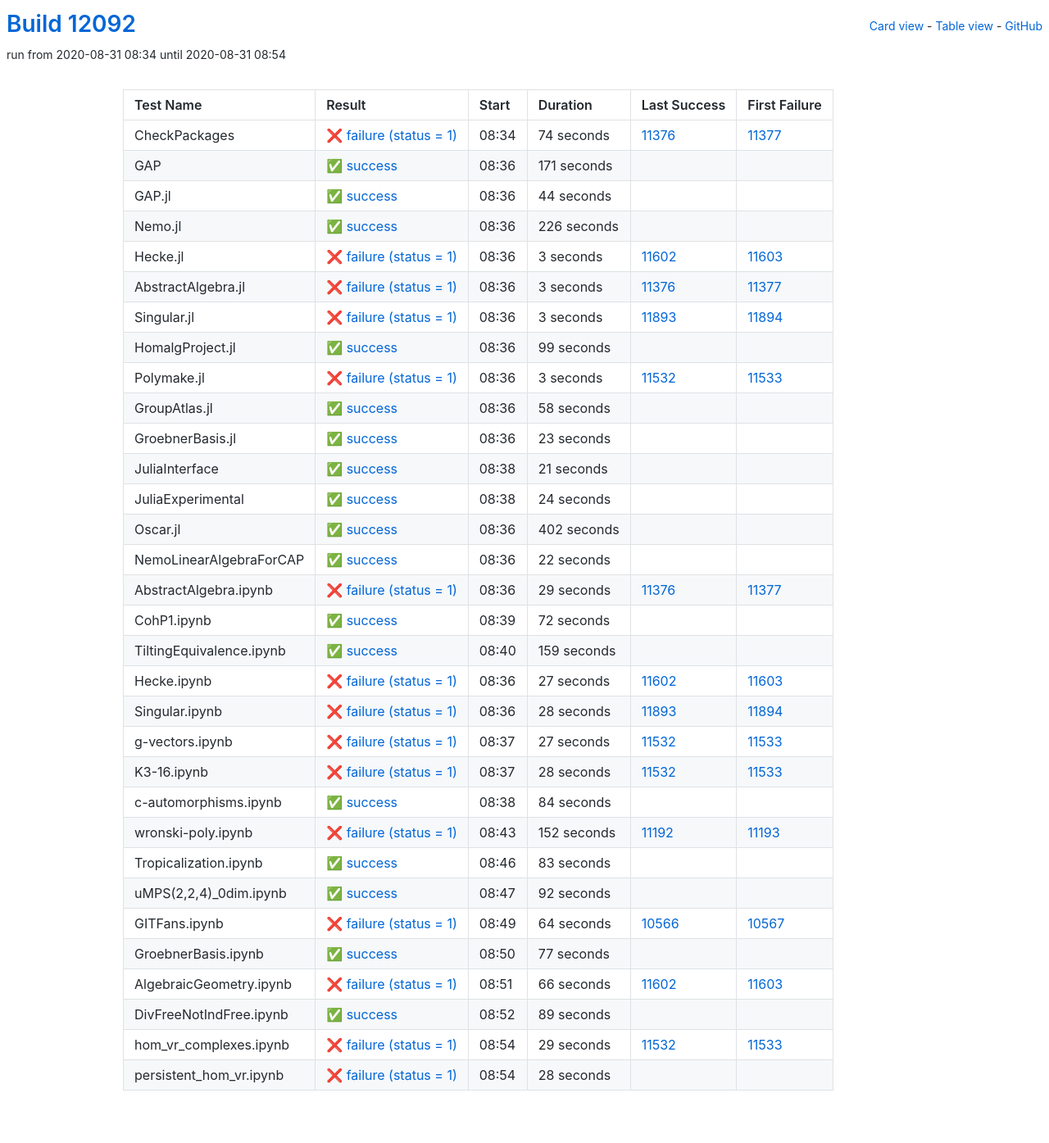
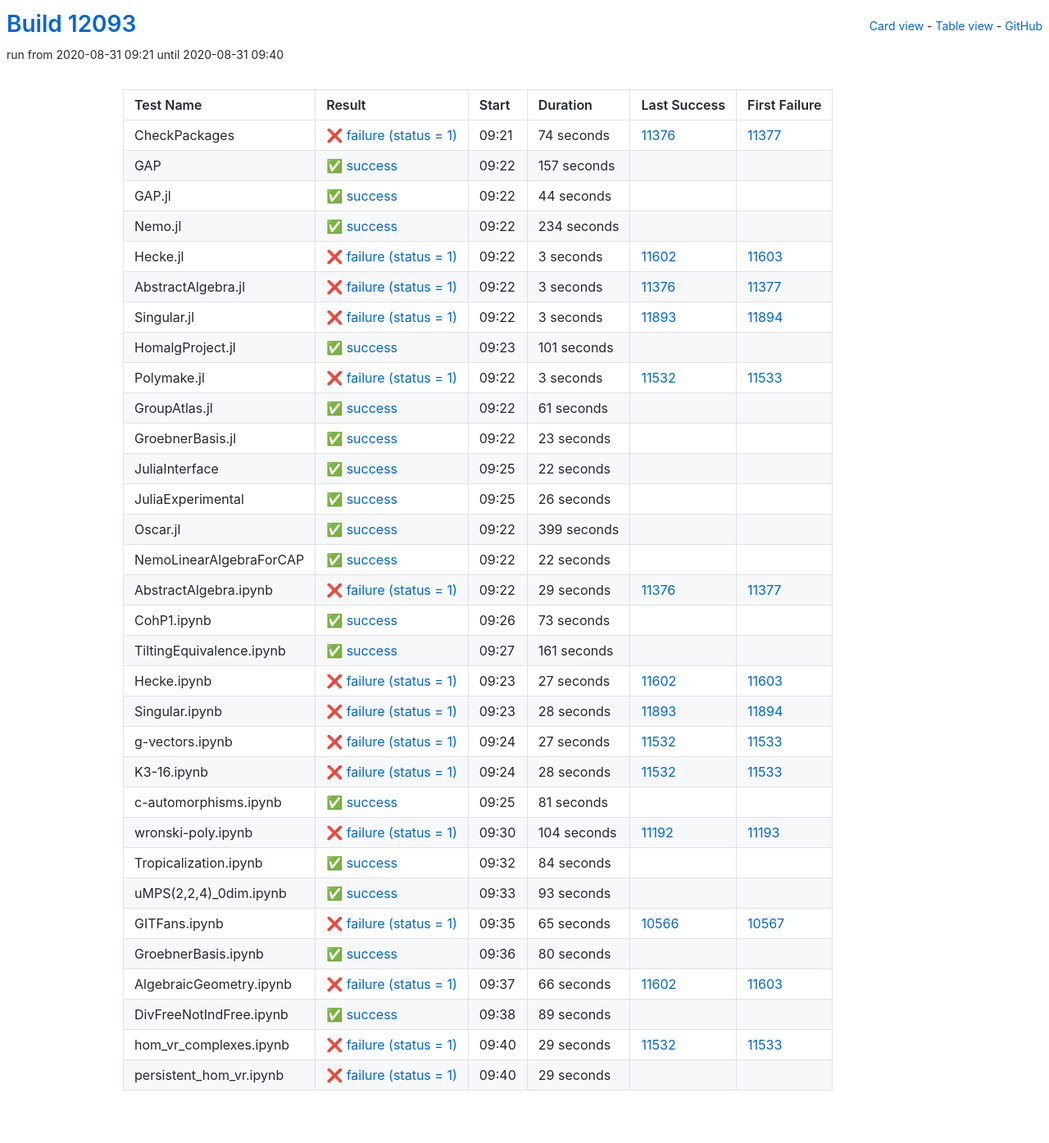
Before and after one commit to oscar-system/oscar-ci-status, a Jekyll site: the page built from table.html, in a window 1280 px wide. Shown: the whole page at 82% size. Built offline with Jekyll 4.4.1, drawn with Linux system fonts in a browser that asks for light colours.

Commit message:
Build #12093

```diff
--- a/_data/ci.yml
+++ b/_data/ci.yml
@@ -1,6 +1,6 @@
 ---
-build: 12092
-build_url: https://oscarci.mathematik.uni-kl.de/job/oscar/12092/
+build: 12093
+build_url: https://oscarci.mathematik.uni-kl.de/job/oscar/12093/
 job: oscar
 organization: oscar-system
 repo: oscar-ci-status
@@ -8,8 +8,8 @@
 tests:
 - name: CheckPackages
   id: checkpackages
-  log: https://oscarci.mathematik.uni-kl.de/job/oscar/12092/artifact/logs/build-12092/CheckPackages.log
-  start: 2020-08-31 08:34
+  log: https://oscarci.mathematik.uni-kl.de/job/oscar/12093/artifact/logs/build-12093/CheckPackages.log
+  start: 2020-08-31 09:21
   success: false
   exitcode: 1
   status: failure
@@ -20,20 +20,20 @@
   first_failure_url: https://oscarci.mathematik.uni-kl.de/job/oscar/11377/
 - name: GAP
   id: gap
-  log: https://oscarci.mathematik.uni-kl.de/job/oscar/12092/artifact/logs/build-12092/GAP.log
-  start: 2020-08-31 08:36
+  log: https://oscarci.mathematik.uni-kl.de/job/oscar/12093/artifact/logs/build-12093/GAP.log
+  start: 2020-08-31 09:22
   success: true
   exitcode: 0
   status: success
-  duration: 171
+  duration: 157
   last_success: false
   last_success_url:
   first_failure: false
   first_failure_url:
 - name: GAP.jl
   id: gap-jl
-  log: https://oscarci.mathematik.uni-kl.de/job/oscar/12092/artifact/logs/build-12092/GAP.jl.log
-  start: 2020-08-31 08:36
+  log: https://oscarci.mathematik.uni-kl.de/job/oscar/12093/artifact/logs/build-12093/GAP.jl.log
+  start: 2020-08-31 09:22
   success: true
   exitcode: 0
   status: success
@@ -44,20 +44,20 @@
   first_failure_url:
 - name: Nemo.jl
   id: nemo-jl
-  log: https://oscarci.mathematik.uni-kl.de/job/oscar/12092/artifact/logs/build-12092/Nemo.jl.log
-  start: 2020-08-31 08:36
+  log: https://oscarci.mathematik.uni-kl.de/job/oscar/12093/artifact/logs/build-12093/Nemo.jl.log
+  start: 2020-08-31 09:22
   success: true
   exitcode: 0
   status: success
-  duration: 226
+  duration: 234
   last_success: false
   last_success_url:
   first_failure: false
   first_failure_url:
 - name: Hecke.jl
   id: hecke-jl
-  log: https://oscarci.mathematik.uni-kl.de/job/oscar/12092/artifact/logs/build-12092/Hecke.jl.log
-  start: 2020-08-31 08:36
+  log: https://oscarci.mathematik.uni-kl.de/job/oscar/12093/artifact/logs/build-12093/Hecke.jl.log
+  start: 2020-08-31 09:22
   success: false
   exitcode: 1
   status: failure
@@ -68,8 +68,8 @@
   first_failure_url: https://oscarci.mathematik.uni-kl.de/job/oscar/11603/
 - name: AbstractAlgebra.jl
   id: abstractalgebra-jl
-  log: https://oscarci.mathematik.uni-kl.de/job/oscar/12092/artifact/logs/build-12092/AbstractAlgebra.jl.log
-  start: 2020-08-31 08:36
+  log: https://oscarci.mathematik.uni-kl.de/job/oscar/12093/artifact/logs/build-12093/AbstractAlgebra.jl.log
+  start: 2020-08-31 09:22
   success: false
   exitcode: 1
   status: failure
@@ -80,8 +80,8 @@
   first_failure_url: https://oscarci.mathematik.uni-kl.de/job/oscar/11377/
 - name: Singular.jl
   id: singular-jl
-  log: https://oscarci.mathematik.uni-kl.de/job/oscar/12092/artifact/logs/build-12092/Singular.jl.log
-  start: 2020-08-31 08:36
+  log: https://oscarci.mathematik.uni-kl.de/job/oscar/12093/artifact/logs/build-12093/Singular.jl.log
+  start: 2020-08-31 09:22
   success: false
   exitcode: 1
   status: failure
@@ -92,20 +92,20 @@
   first_failure_url: https://oscarci.mathematik.uni-kl.de/job/oscar/11894/
 - name: HomalgProject.jl
   id: homalgproject-jl
-  log: https://oscarci.mathematik.uni-kl.de/job/oscar/12092/artifact/logs/build-12092/HomalgProject.jl.log
-  start: 2020-08-31 08:36
+  log: https://oscarci.mathematik.uni-kl.de/job/oscar/12093/artifact/logs/build-12093/HomalgProject.jl.log
+  start: 2020-08-31 09:23
   success: true
   exitcode: 0
   status: success
-  duration: 99
+  duration: 101
   last_success: false
   last_success_url:
   first_failure: false
   first_failure_url:
 - name: Polymake.jl
   id: polymake-jl
-  log: https://oscarci.mathematik.uni-kl.de/job/oscar/12092/artifact/logs/build-12092/Polymake.jl.log
-  start: 2020-08-31 08:36
+  log: https://oscarci.mathematik.uni-kl.de/job/oscar/12093/artifact/logs/build-12093/Polymake.jl.log
+  start: 2020-08-31 09:22
   success: false
   exitcode: 1
   status: failure
@@ -116,20 +116,20 @@
   first_failure_url: https://oscarci.mathematik.uni-kl.de/job/oscar/11533/
 - name: GroupAtlas.jl
   id: groupatlas-jl
-  log: https://oscarci.mathematik.uni-kl.de/job/oscar/12092/artifact/logs/build-12092/GroupAtlas.jl.log
-  start: 2020-08-31 08:36
+  log: https://oscarci.mathematik.uni-kl.de/job/oscar/12093/artifact/logs/build-12093/GroupAtlas.jl.log
+  start: 2020-08-31 09:22
   success: true
   exitcode: 0
   status: success
-  duration: 58
+  duration: 61
   last_success: false
   last_success_url:
   first_failure: false
   first_failure_url:
 - name: GroebnerBasis.jl
   id: groebnerbasis-jl
-  log: https://oscarci.mathematik.uni-kl.de/job/oscar/12092/artifact/logs/build-12092/GroebnerBasis.jl.log
-  start: 2020-08-31 08:36
+  log: https://oscarci.mathematik.uni-kl.de/job/oscar/12093/artifact/logs/build-12093/GroebnerBasis.jl.log
+  start: 2020-08-31 09:22
   success: true
   exitcode: 0
   status: success
@@ -140,44 +140,44 @@
   first_failure_url:
 - name: JuliaInterface
   id: juliainterface
-  log: https://oscarci.mathematik.uni-kl.de/job/oscar/12092/artifact/logs/build-12092/JuliaInterface.log
-  start: 2020-08-31 08:38
+  log: https://oscarci.mathematik.uni-kl.de/job/oscar/12093/artifact/logs/build-12093/JuliaInterface.log
+  start: 2020-08-31 09:25
   success: true
   exitcode: 0
   status: success
-  duration: 21
+  duration: 22
   last_success: false
   last_success_url:
   first_failure: false
   first_failure_url:
 - name: JuliaExperimental
   id: juliaexperimental
-  log: https://oscarci.mathematik.uni-kl.de/job/oscar/12092/artifact/logs/build-12092/JuliaExperimental.log
-  start: 2020-08-31 08:38
+  log: https://oscarci.mathematik.uni-kl.de/job/oscar/12093/artifact/logs/build-12093/JuliaExperimental.log
+  start: 2020-08-31 09:25
   success: true
   exitcode: 0
   status: success
-  duration: 24
+  duration: 26
   last_success: false
   last_success_url:
   first_failure: false
   first_failure_url:
 - name: Oscar.jl
   id: oscar-jl
-  log: https://oscarci.mathematik.uni-kl.de/job/oscar/12092/artifact/logs/build-12092/Oscar.jl.log
-  start: 2020-08-31 08:36
+  log: https://oscarci.mathematik.uni-kl.de/job/oscar/12093/artifact/logs/build-12093/Oscar.jl.log
+  start: 2020-08-31 09:22
   success: true
   exitcode: 0
   status: success
-  duration: 402
+  duration: 399
   last_success: false
   last_success_url:
   first_failure: false
   first_failure_url:
 - name: NemoLinearAlgebraForCAP
   id: nemolinearalgebraforcap
-  log: https://oscarci.mathematik.uni-kl.de/job/oscar/12092/artifact/logs/build-12092/NemoLinearAlgebraForCAP.log
-  start: 2020-08-31 08:36
+  log: https://oscarci.mathematik.uni-kl.de/job/oscar/12093/artifact/logs/build-12093/NemoLinearAlgebraForCAP.log
+  start: 2020-08-31 09:22
   success: true
   exitcode: 0
   status: success
@@ -188,8 +188,8 @@
   first_failure_url:
 - name: AbstractAlgebra.ipynb
   id: abstractalgebra-ipynb
-  log: https://oscarci.mathematik.uni-kl.de/job/oscar/12092/artifact/logs/build-12092/AbstractAlgebra.ipynb.log
-  start: 2020-08-31 08:36
+  log: https://oscarci.mathematik.uni-kl.de/job/oscar/12093/artifact/logs/build-12093/AbstractAlgebra.ipynb.log
+  start: 2020-08-31 09:22
   success: false
   exitcode: 1
   status: failure
@@ -200,32 +200,32 @@
   first_failure_url: https://oscarci.mathematik.uni-kl.de/job/oscar/11377/
 - name: CohP1.ipynb
   id: cohp1-ipynb
-  log: https://oscarci.mathematik.uni-kl.de/job/oscar/12092/artifact/logs/build-12092/CohP1.ipynb.log
-  start: 2020-08-31 08:39
+  log: https://oscarci.mathematik.uni-kl.de/job/oscar/12093/artifact/logs/build-12093/CohP1.ipynb.log
+  start: 2020-08-31 09:26
   success: true
   exitcode: 0
   status: success
-  duration: 72
+  duration: 73
   last_success: false
   last_success_url:
   first_failure: false
   first_failure_url:
 - name: TiltingEquivalence.ipynb
   id: tiltingequivalence-ipynb
-  log: https://oscarci.mathematik.uni-kl.de/job/oscar/12092/artifact/logs/build-12092/TiltingEquivalence.ipynb.log
-  start: 2020-08-31 08:40
+  log: https://oscarci.mathematik.uni-kl.de/job/oscar/12093/artifact/logs/build-12093/TiltingEquivalence.ipynb.log
+  start: 2020-08-31 09:27
   success: true
   exitcode: 0
   status: success
-  duration: 159
+  duration: 161
   last_success: false
   last_success_url:
   first_failure: false
   first_failure_url:
 - name: Hecke.ipynb
   id: hecke-ipynb
-  log: https://oscarci.mathematik.uni-kl.de/job/oscar/12092/artifact/logs/build-12092/Hecke.ipynb.log
-  start: 2020-08-31 08:36
+  log: https://oscarci.mathematik.uni-kl.de/job/oscar/12093/artifact/logs/build-12093/Hecke.ipynb.log
+  start: 2020-08-31 09:23
   success: false
   exitcode: 1
   status: failure
@@ -236,8 +236,8 @@
   first_failure_url: https://oscarci.mathematik.uni-kl.de/job/oscar/11603/
 - name: Singular.ipynb
   id: singular-ipynb
-  log: https://oscarci.mathematik.uni-kl.de/job/oscar/12092/artifact/logs/build-12092/Singular.ipynb.log
-  start: 2020-08-31 08:36
+  log: https://oscarci.mathematik.uni-kl.de/job/oscar/12093/artifact/logs/build-12093/Singular.ipynb.log
+  start: 2020-08-31 09:23
   success: false
   exitcode: 1
   status: failure
@@ -248,8 +248,8 @@
   first_failure_url: https://oscarci.mathematik.uni-kl.de/job/oscar/11894/
 - name: g-vectors.ipynb
   id: g-vectors-ipynb
-  log: https://oscarci.mathematik.uni-kl.de/job/oscar/12092/artifact/logs/build-12092/g-vectors.ipynb.log
-  start: 2020-08-31 08:37
+  log: https://oscarci.mathematik.uni-kl.de/job/oscar/12093/artifact/logs/build-12093/g-vectors.ipynb.log
+  start: 2020-08-31 09:24
   success: false
   exitcode: 1
   status: failure
@@ -260,8 +260,8 @@
   first_failure_url: https://oscarci.mathematik.uni-kl.de/job/oscar/11533/
 - name: K3-16.ipynb
   id: k3-16-ipynb
-  log: https://oscarci.mathematik.uni-kl.de/job/oscar/12092/artifact/logs/build-12092/K3-16.ipynb.log
-  start: 2020-08-31 08:37
+  log: https://oscarci.mathematik.uni-kl.de/job/oscar/12093/artifact/logs/build-12093/K3-16.ipynb.log
+  start: 2020-08-31 09:24
   success: false
   exitcode: 1
   status: failure
@@ -272,8 +272,32 @@
   first_failure_url: https://oscarci.mathematik.uni-kl.de/job/oscar/11533/
 - name: c-automorphisms.ipynb
   id: c-automorphisms-ipynb
-  log: https://oscarci.mathematik.uni-kl.de/job/oscar/12092/artifact/logs/build-12092/c-automorphisms.ipynb.log
-  start: 2020-08-31 08:38
+  log: https://oscarci.mathematik.uni-kl.de/job/oscar/12093/artifact/logs/build-12093/c-automorphisms.ipynb.log
+  start: 2020-08-31 09:25
+  success: true
+  exitcode: 0
+  status: success
+  duration: 81
+  last_success: false
+  last_success_url:
+  first_failure: false
+  first_failure_url:
+- name: wronski-poly.ipynb
+  id: wronski-poly-ipynb
+  log: https://oscarci.mathematik.uni-kl.de/job/oscar/12093/artifact/logs/build-12093/wronski-poly.ipynb.log
+  start: 2020-08-31 09:30
+  success: false
+  exitcode: 1
+  status: failure
+  duration: 104
+  last_success: 11192
+  last_success_url: https://oscarci.mathematik.uni-kl.de/job/oscar/11192/
+  first_failure: 11193
+  first_failure_url: https://oscarci.mathematik.uni-kl.de/job/oscar/11193/
+- name: Tropicalization.ipynb
+  id: tropicalization-ipynb
+  log: https://oscarci.mathematik.uni-kl.de/job/oscar/12093/artifact/logs/build-12093/Tropicalization.ipynb.log
+  start: 2020-08-31 09:32
   success: true
   exitcode: 0
   status: success
@@ -282,70 +306,46 @@
   last_success_url:
   first_failure: false
   first_failure_url:
-- name: wronski-poly.ipynb
-  id: wronski-poly-ipynb
-  log: https://oscarci.mathematik.uni-kl.de/job/oscar/12092/artifact/logs/build-12092/wronski-poly.ipynb.log
-  start: 2020-08-31 08:43
-  success: false
-  exitcode: 1
-  status: failure
-  duration: 152
-  last_success: 11192
-  last_success_url: https://oscarci.mathematik.uni-kl.de/job/oscar/11192/
-  first_failure: 11193
-  first_failure_url: https://oscarci.mathematik.uni-kl.de/job/oscar/11193/
-- name: Tropicalization.ipynb
-  id: tropicalization-ipynb
-  log: https://oscarci.mathematik.uni-kl.de/job/oscar/12092/artifact/logs/build-12092/Tropicalization.ipynb.log
-  start: 2020-08-31 08:46
+- name: uMPS(2,2,4)_0dim.ipynb
+  id: umps-2-2-4-0dim-ipynb
+  log: https://oscarci.mathematik.uni-kl.de/job/oscar/12093/artifact/logs/build-12093/uMPS-2-2-4-_0dim.ipynb.log
+  start: 2020-08-31 09:33
   success: true
   exitcode: 0
   status: success
-  duration: 83
-  last_success: false
-  last_success_url:
-  first_failure: false
-  first_failure_url:
-- name: uMPS(2,2,4)_0dim.ipynb
-  id: umps-2-2-4-0dim-ipynb
-  log: https://oscarci.mathematik.uni-kl.de/job/oscar/12092/artifact/logs/build-12092/uMPS-2-2-4-_0dim.ipynb.log
-  start: 2020-08-31 08:47
-  success: true
-  exitcode: 0
-  status: success
-  duration: 92
+  duration: 93
   last_success: false
   last_success_url:
   first_failure: false
   first_failure_url:
 - name: GITFans.ipynb
   id: gitfans-ipynb
-  log: https://oscarci.mathematik.uni-kl.de/job/oscar/12092/artifact/logs/build-12092/GITFans.ipynb.log
-  start: 2020-08-31 08:49
+  log: https://oscarci.mathematik.uni-kl.de/job/oscar/12093/artifact/logs/build-12093/GITFans.ipynb.log
+  start: 2020-08-31 09:35
   success: false
   exitcode: 1
   status: failure
-  duration: 64
+  duration: 65
   last_success: 10566
   last_success_url: https://oscarci.mathematik.uni-kl.de/job/oscar/10566/
   first_failure: 10567
   first_failure_url: https://oscarci.mathematik.uni-kl.de/job/oscar/10567/
 - name: GroebnerBasis.ipynb
   id: groebnerbasis-ipynb
-  log: https://oscarci.mathematik.uni-kl.de/job/oscar/12092/artifact/logs/build-12092/GroebnerBasis.ipynb.log
-  start: 2020-08-31 08:50
+  log: https://oscarci.mathematik.uni-kl.de/job/oscar/12093/artifact/logs/build-12093/GroebnerBasis.ipynb.log
+  start: 2020-08-31 09:36
   success: true
   exitcode: 0
   status: success
-  duration: 77
+  duration: 80
   last_success: false
   last_success_url:
   first_failure: false
   first_failure_url:
 - name: AlgebraicGeometry.ipynb
   id: algebraicgeometry-ipynb
-  log: https://oscarci.mathematik.uni-kl.de/job/oscar/12092/artifact/logs/build-12092/AlgebraicGeometry.ipynb.log
-  start: 2020-08-31 08:51
+  log: https://oscarci.mathematik.uni-kl.de/job/oscar/12093/artifact/logs/build-12093/AlgebraicGeometry.ipynb.log
+  start: 2020-08-31 09:37
   success: false
   exitcode: 1
   status: failure
@@ -356,8 +356,8 @@
   first_failure_url: https://oscarci.mathematik.uni-kl.de/job/oscar/11603/
 - name: DivFreeNotIndFree.ipynb
   id: divfreenotindfree-ipynb
-  log: https://oscarci.mathematik.uni-kl.de/job/oscar/12092/artifact/logs/build-12092/DivFreeNotIndFree.ipynb.log
-  start: 2020-08-31 08:52
+  log: https://oscarci.mathematik.uni-kl.de/job/oscar/12093/artifact/logs/build-12093/DivFreeNotIndFree.ipynb.log
+  start: 2020-08-31 09:38
   success: true
   exitcode: 0
   status: success
@@ -368,8 +368,8 @@
   first_failure_url:
 - name: hom_vr_complexes.ipynb
   id: hom-vr-complexes-ipynb
-  log: https://oscarci.mathematik.uni-kl.de/job/oscar/12092/artifact/logs/build-12092/hom_vr_complexes.ipynb.log
-  start: 2020-08-31 08:54
+  log: https://oscarci.mathematik.uni-kl.de/job/oscar/12093/artifact/logs/build-12093/hom_vr_complexes.ipynb.log
+  start: 2020-08-31 09:40
   success: false
   exitcode: 1
   status: failure
@@ -380,12 +380,12 @@
   first_failure_url: https://oscarci.mathematik.uni-kl.de/job/oscar/11533/
 - name: persistent_hom_vr.ipynb
   id: persistent-hom-vr-ipynb
-  log: https://oscarci.mathematik.uni-kl.de/job/oscar/12092/artifact/logs/build-12092/persistent_hom_vr.ipynb.log
-  start: 2020-08-31 08:54
+  log: https://oscarci.mathematik.uni-kl.de/job/oscar/12093/artifact/logs/build-12093/persistent_hom_vr.ipynb.log
+  start: 2020-08-31 09:40
   success: false
   exitcode: 1
   status: failure
-  duration: 28
+  duration: 29
   last_success: false
   last_success_url:
   first_failure: false
```
Also changed, not shown: README.md.
